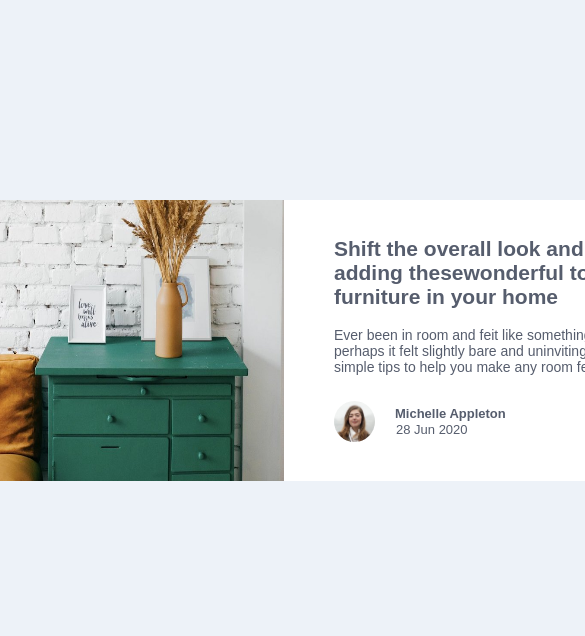
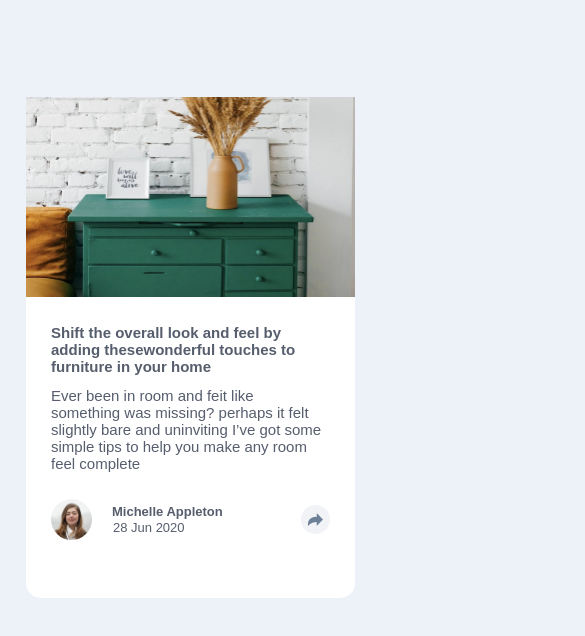
Before and after one commit to maicol31/Workouts, a plain HTML site: page 1 article-preview-component/index.html in a window 390 px wide. Shown: the top 636 px of the page, 585 px wide, since content can reach past the window. Drawn offline with Linux system fonts and the light colour scheme; a web font is replaced by a local one.

Commit message:
finalizado

```diff
--- a/1 article-preview-component/style.css
+++ b/1 article-preview-component/style.css
@@ -1,5 +1,8 @@
 body{
-    background-color: EDF2F8;
+    background-color: #EDF2F8;
+    display: flex;
+    justify-content: center;
+    align-items: center;
 }
 main{
     display: flex;
@@ -8,7 +11,6 @@ main{
     margin: 0 auto;
     margin-top: 200;
     background-color: white;
-
 
 
 }
@@ -37,7 +39,7 @@ h1 {
 
 main{
     display: flex;
-    flex-flow: row-reverse;
+    flex-direction: row-reverse;
     border-radius: 15px;
 }
 
@@ -82,5 +84,60 @@ img{
 .boton{
     width: 29px;
     height: 29px ;
-    margin: -90 340 0  ;
+    margin: -90 340 0 ;
 }
+@media screen and (max-width: 700px) {
+    body{
+
+        Width:  365px;
+        Height: 667px;
+
+    }
+
+    main{
+        width: 329px;
+        height: 312px;
+        flex-direction:column-reverse;
+    }
+
+    article{
+        width: 300px;
+        height: 100%;
+    }
+    .texto{
+        width: 272px;
+        height: 84px;
+        margin: 0 0 140 -25;
+
+
+    }
+
+    img{
+        width: 329px;
+        height: 200px;
+        margin: 0 0 -30 0;
+    }
+
+
+
+    .boton{
+        margin: -90 0 -60 250;
+        flex-direction: row;
+
+   }
+
+   h2{
+    font-size: 15px;
+   }
+
+   h1{
+       font-size: 15px;
+       margin: 37px 20 0 0;
+   }
+
+
+
+
+
+
+}
```
Also changed, not shown: 1 article-preview-component/index.html (+1 -0 lines).
